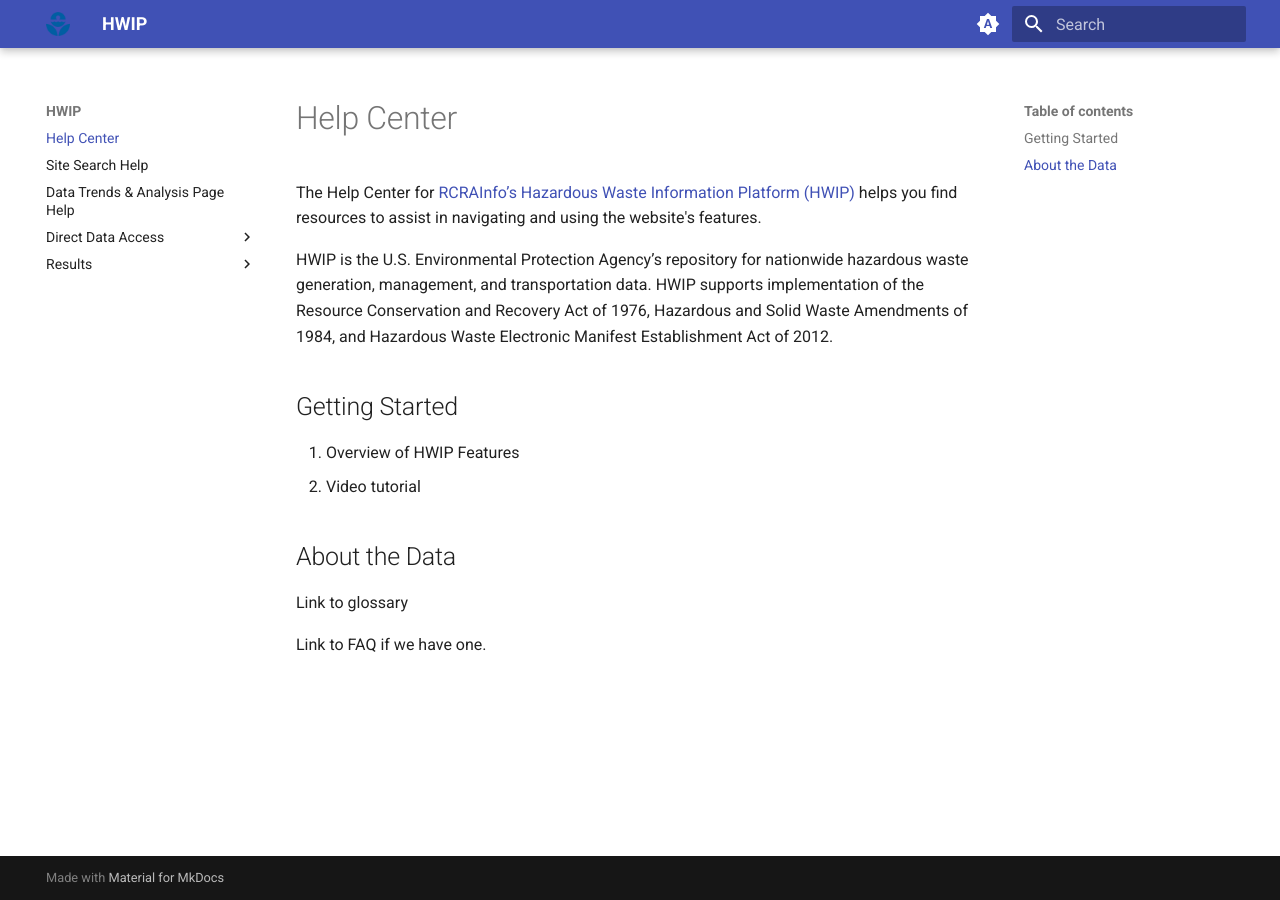
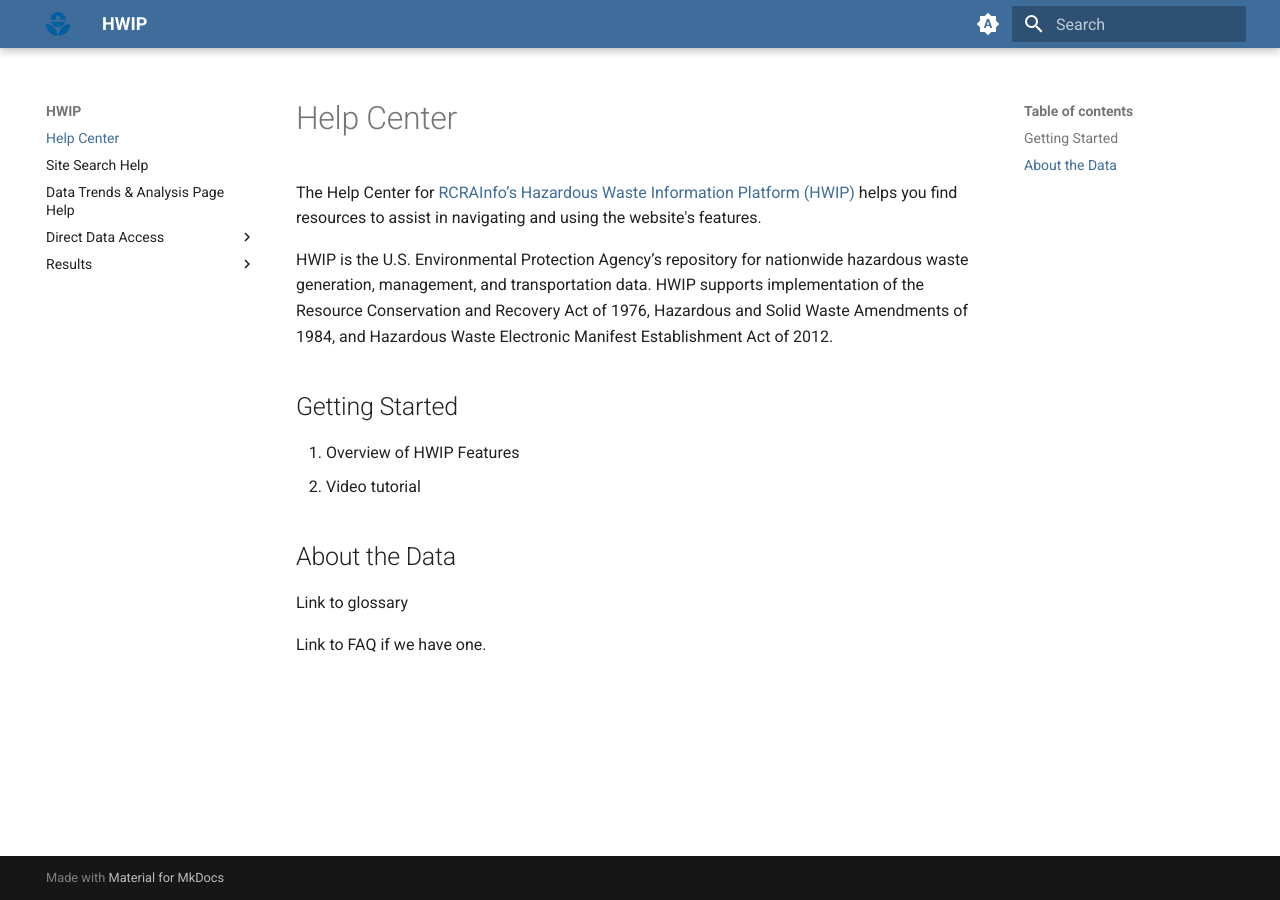
Before and after one commit to furrlori-oss/hwip, an MkDocs documentation site: the page built from docs/index.md, in a window 1280 px wide. Built offline with MkDocs 1.6.1 and Material for MkDocs 9.7.7, drawn with Linux system fonts in a browser that asks for light colours.

Commit message:
Update epa.css

```diff
--- a/docs/assets/css/epa.css
+++ b/docs/assets/css/epa.css
@@ -1,4 +1,4 @@
-6/*See MkDocs documentation on custom color schemes
+/*See MkDocs documentation on custom color schemes
 https://squidfunk.github.io/mkdocs-material/setup/changing-the-colors/#custom-colors-docsstylesheetsextracss
 https://github.com/squidfunk/mkdocs-material/blob/master/src/templates/assets/stylesheets/main/_colors.scss
 */
```
